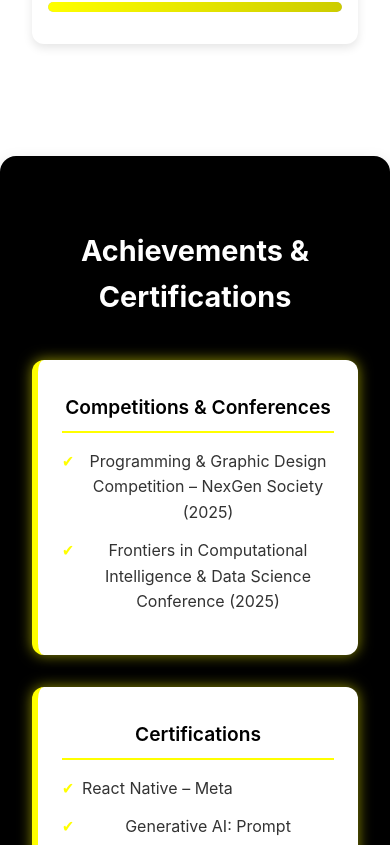
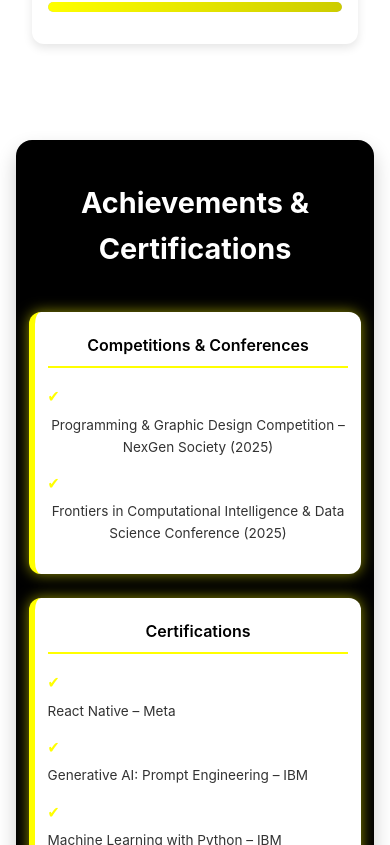
Before and after one commit to ZAKAULHASSAN/ZAKAULHASSAN, a React (Create React App) app: page / in a window 390 px wide. Shown: the part 3199-4044 px from the top of the page. Built offline with nearby package versions, Linux system fonts and the light colour scheme.

Commit message:
Update App.css

```diff
--- a/src/App.css
+++ b/src/App.css
@@ -835,3 +835,74 @@ h1:hover, h2:hover, h3:hover {
     /* padding: 1rem; */
   }
 }
+/* Responsive Styles for Achievements Section */
+@media (max-width: 1024px) {
+  .achievements-section {
+    padding: 3rem 1.5rem;
+  }
+
+  .achievement-grid {
+    gap: 1.5rem;
+  }
+
+  .achievement-card {
+    padding: 1.2rem;
+  }
+
+  .achievement-card h3 {
+    font-size: 1.2rem;
+  }
+
+  .achievement-item {
+    font-size: 0.95rem;
+  }
+}
+
+@media (max-width: 768px) {
+  .achievement-grid {
+    grid-template-columns: 1fr;
+  }
+
+  .achievements-section {
+    padding: 2.5rem 1rem;
+    margin: 2rem 1rem;
+  }
+
+  .achievement-card {
+    padding: 1rem;
+  }
+
+  .achievement-card h3 {
+    font-size: 1.1rem;
+    text-align: center;
+  }
+
+  .achievement-item {
+    font-size: 0.9rem;
+    flex-direction: row;
+  }
+}
+
+@media (max-width: 480px) {
+  .achievements-section {
+    padding: 2rem 0.8rem;
+  }
+
+  .achievement-card {
+    padding: 0.8rem;
+  }
+
+  .achievement-card h3 {
+    font-size: 1rem;
+  }
+
+  .achievement-item {
+    font-size: 0.85rem;
+    flex-direction: column;
+    align-items: flex-start;
+  }
+
+  .bullet-icon {
+    margin-bottom: 0.3rem;
+  }
+}
```
